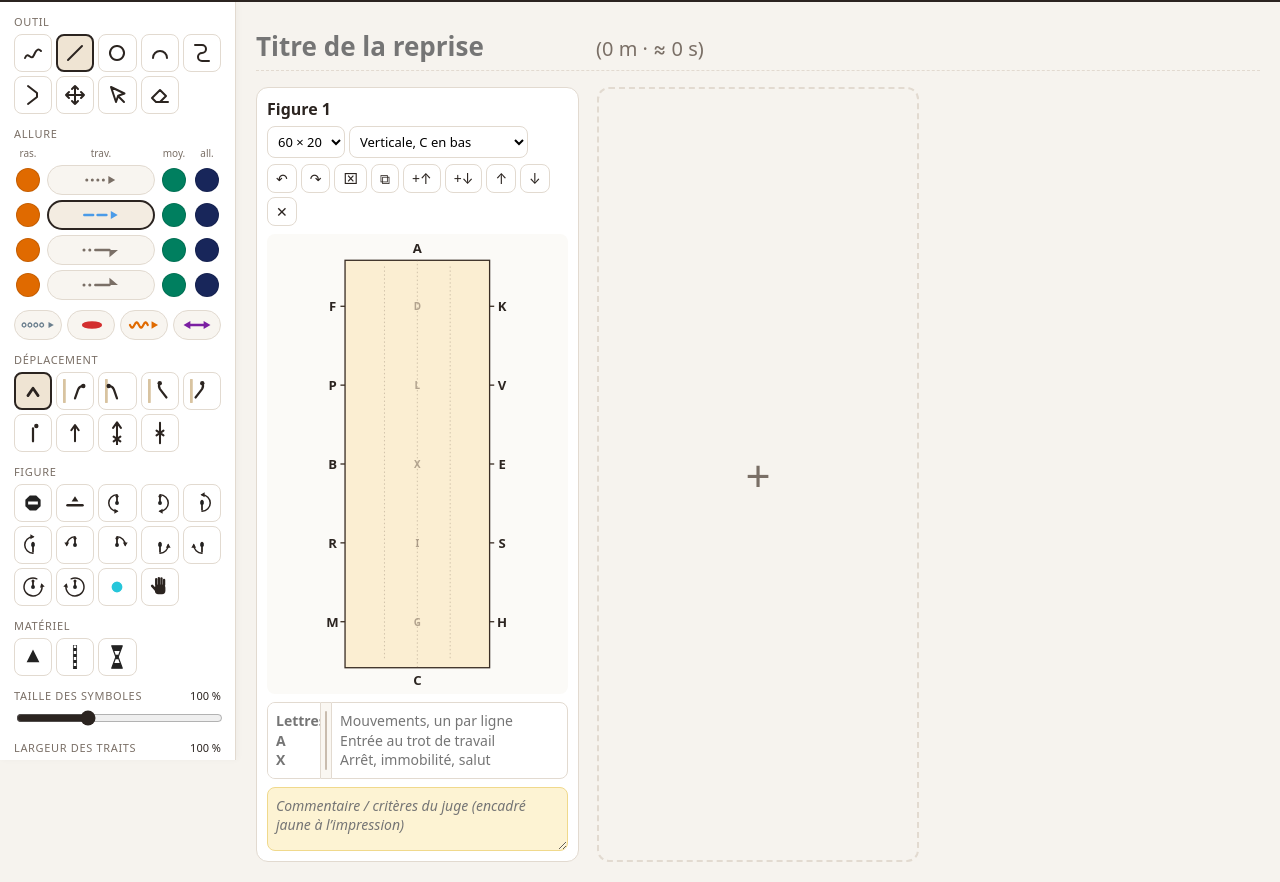
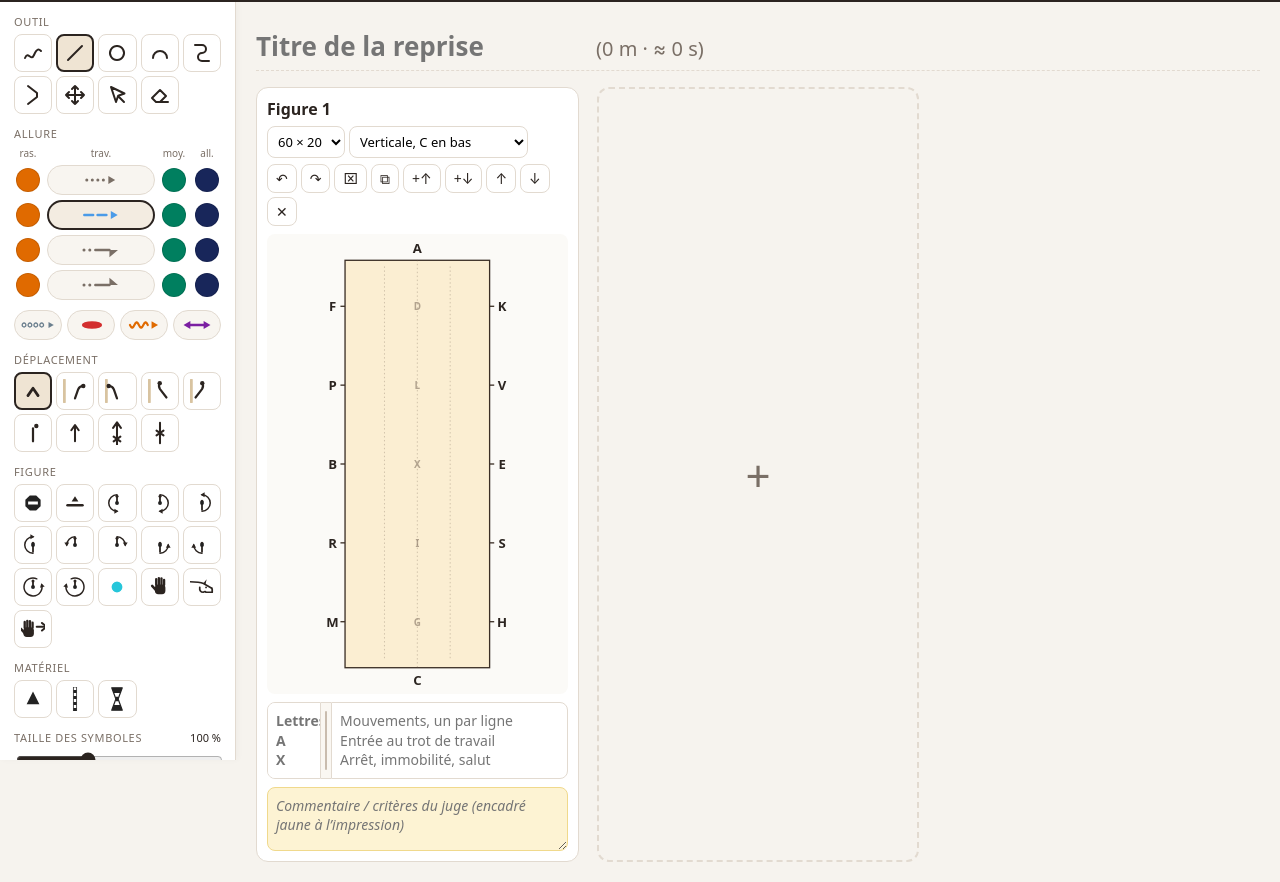
Before and after one commit to gbulleryahen-hash/reprises, a plain HTML site: page index.html in a window 1280 px wide. Shown: the part 40-922 px from the top of the page. Drawn offline with Linux system fonts and the light colour scheme.

Commit message:
Figures : extension d'encolure (tête de profil, encolure basse) et rompre le contact (main qui avance)
Co-Authored-By: Claude Opus 5.5 <noreply@anthropic.com>
Claude-Session: https://claude.ai/code/session_01FZQjh3DYuWpytPQsjZzFzo

```diff
--- a/app.js
+++ b/app.js
@@ -16,7 +16,7 @@
 (() => {
   // Garde-fou de version : si le navigateur (ou GitHub Pages) a servi un ancien app.js ou style.css
   // avec la nouvelle page, index.html recharge app.js en contournant le cache, et la feuille de style ici.
-  const APP_V = '2026112201';
+  const APP_V = '2026112202';
   if (window.APP_V && window.APP_V !== APP_V) return;   // fichier périmé : on ne lance rien
   window.APP_LOADED = APP_V;
   (function checkCss() {
@@ -99,16 +99,18 @@
     { id: 'pirouette_d', label: 'Pirouette à droite' },
     { id: 'simple',      label: 'Changement de pied simple' },
     { id: 'une_main',    label: 'Guides / rênes dans une main' },
+    { id: 'ext_encolure', label: 'Extension d’encolure' },
+    { id: 'rompre',      label: 'Rompre le contact (descente de main)' },
     { id: 'cone',        label: 'Cône' },
     { id: 'barre',       label: 'Barre au sol' },
     { id: 'croisillon',  label: 'Croisillon' },
   ];
-  const UNROTATED = ['halt', 'cone', 'simple', 'une_main'];
+  const UNROTATED = ['halt', 'cone', 'simple', 'une_main', 'ext_encolure', 'rompre'];
   const GEAR = ['cone', 'barre', 'croisillon'];   // section « Matériel »
   const BLACK_SYMBOLS = ['halt', 'transition', 'cone', 'barre', 'croisillon'];
   // figures de rotation : plus grandes sur la carrière (pas dans le panneau)
   const BIG_SYMBOLS = ['pirouette_g', 'pirouette_d', 'pirouette', 'dt_hanches', 'dt_epaules', 'qt_hanches', 'qt_epaules',
-    'dt_hanches_g', 'dt_epaules_g', 'qt_hanches_g', 'qt_epaules_g'];
+    'dt_hanches_g', 'dt_epaules_g', 'qt_hanches_g', 'qt_epaules_g', 'ext_encolure'];
   const symScale = k => r2(1.35 * K() * (BIG_SYMBOLS.includes(k) ? 1.35 : 1));
 
   // Types de déplacement : restent enclenchés et décorent automatiquement le parcours
@@ -630,6 +632,15 @@
           `<rect x="3.9" y="-11" width="3.1" height="10" rx="1.55"/>` +
           `<rect x="-6.8" y="-3.5" width="14" height="13" rx="4.5"/>` +
           `</g><path d="M-5,4.5L-10.5,-1.5" stroke="${color}" stroke-width="3.3" stroke-linecap="round" fill="none"/>`;
+      case 'ext_encolure':   // tête de profil, encolure étendue vers l'avant et le bas
+        return `<g fill="none" stroke="${color}" stroke-width="2.3" stroke-linecap="round" stroke-linejoin="round">` +
+          `<path d="M-16,-7C-8,-7 -2,-6.4 2,-4.6L13,1.6"/>` +                       // dessus de l'encolure jusqu'au bout du nez
+          `<path d="M-3,0.5C-3.6,5 -1.6,7 1.6,7L4,6L5.4,7H13.6V3.4L13,1.6"/>` +     // gorge, ganache, bouche
+          `</g><path d="M1.4,-4.4L6.2,-10.4L4.6,-3.4Z" fill="${color}"/>` +          // oreille
+          `<circle cx="5.4" cy="0.6" r="1.2" fill="${color}"/>`;                     // œil
+      case 'rompre':   // main qui avance : la main se donne, le contact est rompu
+        return `<g transform="translate(-6,1)">${glyph('une_main', color)}</g>` +
+          ln('M5,-3H16', color, 2.8) + `<path d="M12,-8L18,-3L12,2" fill="none" stroke="${color}" stroke-width="2.8" stroke-linecap="round" stroke-linejoin="round"/>`;
       case 'transition':   // barre en travers du tracé + petite flèche : changement d'allure
         return ln('M-3,-10V10', color, 3.4) + `<path d="M2,-4.5L9,0L2,4.5Z" fill="${color}"/>`;
       case 'piaffer':    // piaffer posé sur place : une ellipse
--- a/index.html
+++ b/index.html
@@ -8,7 +8,7 @@
   <link rel="preconnect" href="https://fonts.googleapis.com">
   <link rel="preconnect" href="https://fonts.gstatic.com" crossorigin>
   <link rel="stylesheet" href="https://fonts.googleapis.com/css2?family=Inter:ital,wght@0,400;0,500;0,600;0,700;1,400&display=swap">
-  <link rel="stylesheet" href="style.css?v=2026112201">
+  <link rel="stylesheet" href="style.css?v=2026112202">
 </head>
 <body>
   <header class="topbar no-print">
@@ -85,7 +85,7 @@
 
   <script>
     // même numéro que dans app.js et style.css ; si le cache sert un ancien app.js, on le recharge
-    window.APP_V = '2026112201';
+    window.APP_V = '2026112202';
     (function load(retry) {
       var s = document.createElement('script');
       s.src = 'app.js?v=' + window.APP_V + (retry ? '&r=' + Date.now() : '');
--- a/style.css
+++ b/style.css
@@ -1,6 +1,6 @@
 /* Éditeur de reprises de dressage — Copyright (C) 2026 gbulleryahen-hash — licence GNU GPL v3 ou ultérieure (voir LICENSE) */
 :root {
-  --css-v: "2026112201";   /* même numéro que dans index.html et app.js */
+  --css-v: "2026112202";   /* même numéro que dans index.html et app.js */
   --bg: #f6f3ee;
   --panel: #ffffff;
   --ink: #2b2420;
```
Also changed, not shown: d2.png (added), syms2.png (added).
